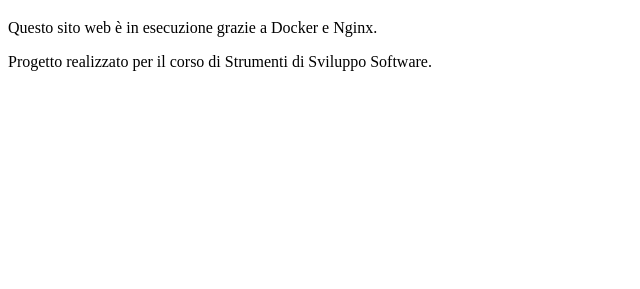
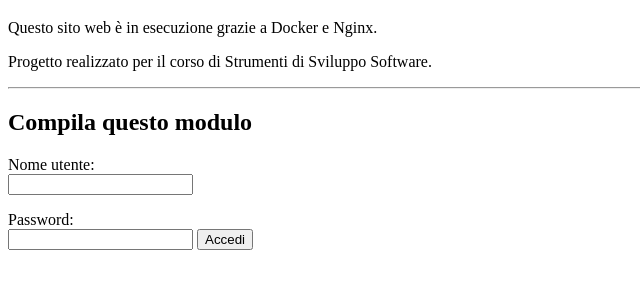
Before and after one commit to Lens005/esercitazione-docker, a plain HTML site: page index.html in a window 1280 px wide. Shown: the part 61-350 px from the top of the page, without its empty margins (0-640 px from the left). Drawn offline with Linux system fonts and the light colour scheme.

Commit message:
Aggiunto di un formulario da compilare

```diff
--- a/index.html
+++ b/index.html
@@ -10,5 +10,38 @@
     <h1>Benvenuti nel mio primo progetto Docker!</h1>
     <p>Questo sito web è in esecuzione grazie a Docker e Nginx.</p>
     <p>Progetto realizzato per il corso di Strumenti di Sviluppo Software.</p>
+
+    <hr>
+
+    <h2>Compila questo modulo</h2>
+
+    <form id="formAccesso">
+        <p>
+            <label for="utente">Nome utente:</label><br>
+            <input type="text" id="utente" name="utente" required >
+        </p>
+        <p>
+            <label for="password">Password:</label><br>
+            <input type="password" id="password" name="password" required >
+            <button type="submit">Accedi</button>
+        </p>
+    </form>
+
+    <p id="messaggio"></p>
+
+    <script>
+        const form = document.getElementById("formAccesso");
+        const utente = document.getElementById("utente");
+        const messaggio = document.getElementById("messaggio");
+
+        form.addEventListener("submit", function(event) {
+            event.preventDefault();
+
+            messaggio.textContent = "Benvenuto, " + utente.value + "! Il modulo funziona correttamente.";
+            });
+
+    </script>
+
+
 </body>
 </html>
```
